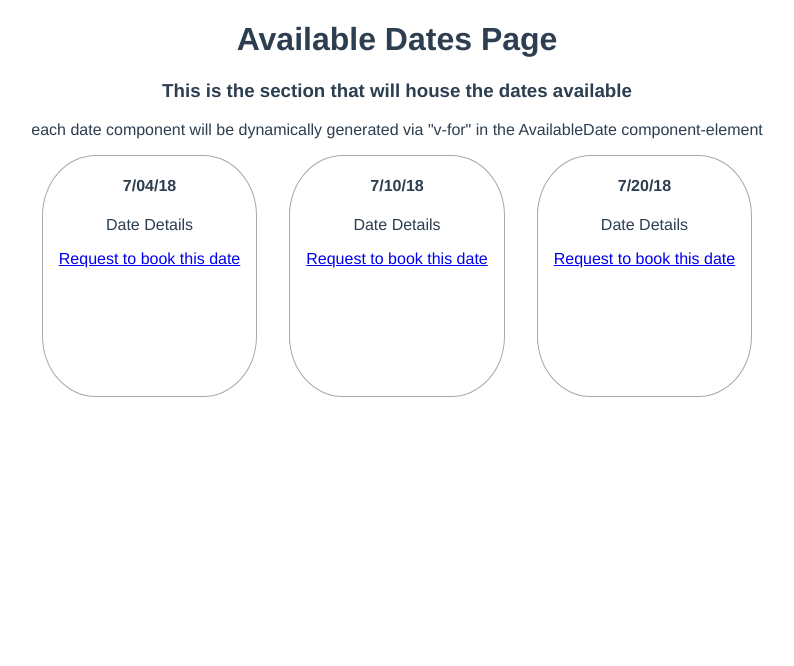
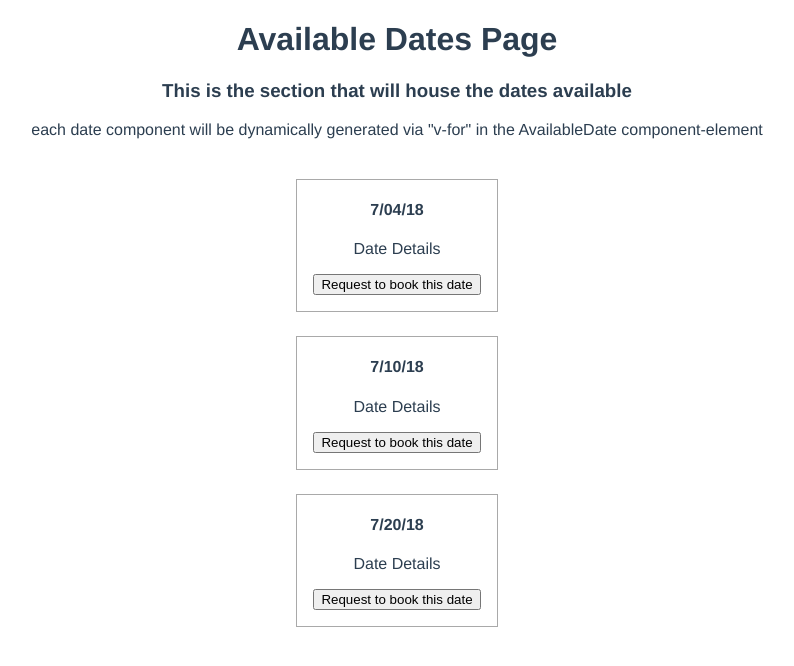
Before and after one commit to pbchun/livewire, a Vue app in the folder gigify/: page /#/ForArtists in a window 1280 px wide. Shown: the top 666 px of the page, without its empty margins (243-1037 px from the left). Built offline with nearby package versions, Linux system fonts and the light colour scheme.

Commit message:
changed button type for availble date cards

```diff
--- a/gigify/src/components/AvailableDate.vue
+++ b/gigify/src/components/AvailableDate.vue
@@ -3,19 +3,19 @@
         <div class="available-date-cards">
             <b-card title="7/04/18">
                 <p class="card-text">Date Details</p>
-                <b-button href="#" variant="primary">Request to book this date</b-button>
+                <b-button vue-router="#" variant="primary">Request to book this date</b-button>
             </b-card>
         </div>
         <div class="available-date-cards">
             <b-card title="7/10/18">
                 <p class="card-text">Date Details</p>
-                <b-button href="#" variant="primary">Request to book this date</b-button>
+                <b-button vue-router="#" variant="primary">Request to book this date</b-button>
             </b-card>
         </div>
         <div class="available-date-cards">
             <b-card title="7/20/18">
                 <p class="card-text">Date Details</p>
-                <b-button href="#" variant="primary">Request to book this date</b-button>
+                <b-button vue-router="#" variant="primary">Request to book this date</b-button>
             </b-card>
         </div>
     </section>
@@ -31,19 +31,15 @@ export default {
 <style>
     .available-dates {
         display: flex;
-        flex-direction: row;
+        flex-direction: column;
         justify-content: center;
     }
     .available-date-cards {
         border: 1px solid darkgray;
-        border-radius: 25%;
-        height: 30vh;
-        margin-left: 2vh;
-        margin-right: 2vh;
+        margin: auto;
+        margin-top: 3vh;
+        padding-bottom: 2vh;
         padding-left: 2vh;
         padding-right: 2vh;
     }
-    b-button {
-        padding-top: 20vh;
-    }
 </style>
```
